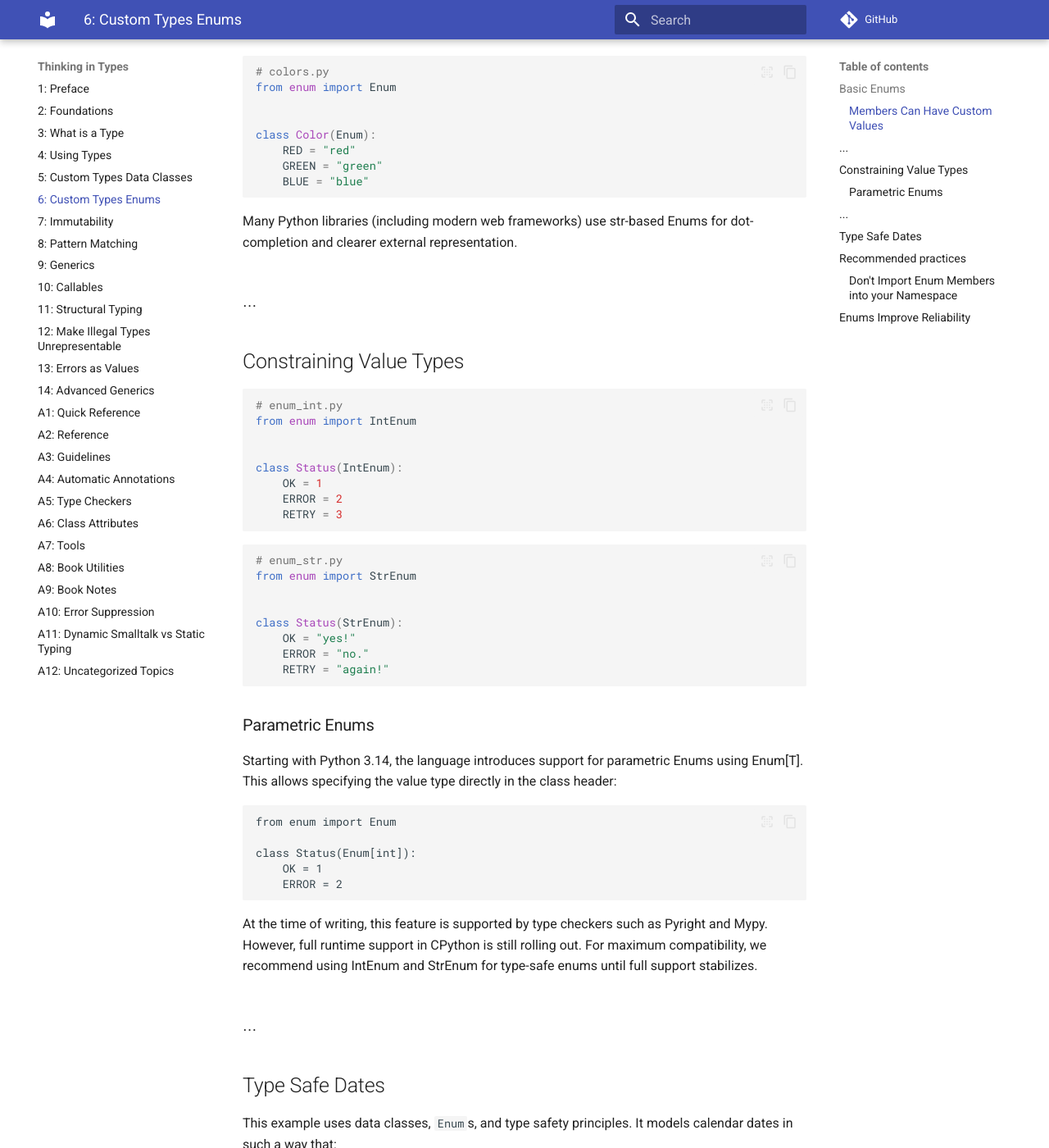
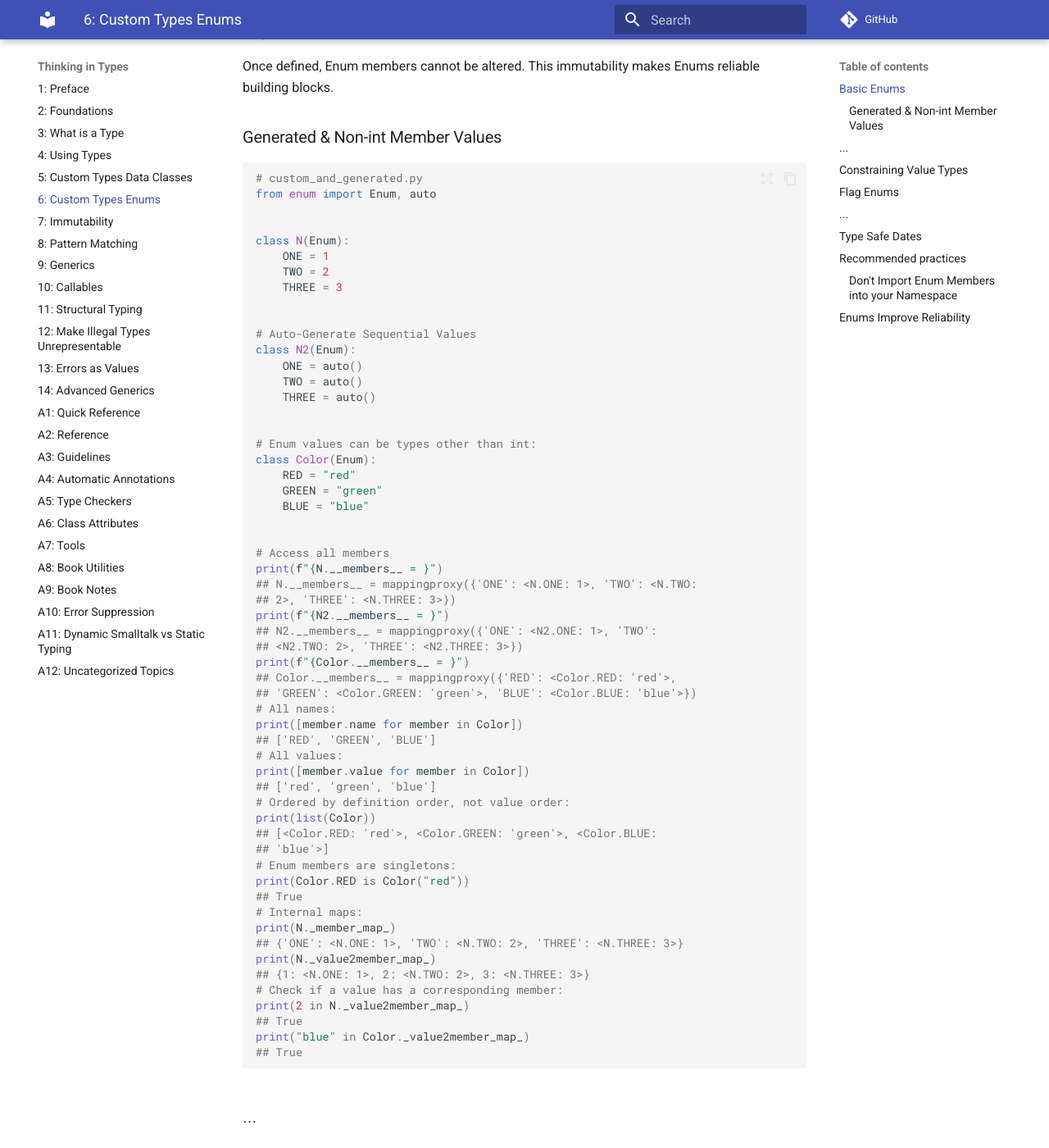
Before and after one commit to ThinkingInTypes/ThinkingInTypes.github.io, an MkDocs documentation site: the page built from Chapters/C06_Custom_Types_Enums.md, in a window 1280 px wide and 1400 px high, scrolled down 2594 px. Shown: the whole window at 82% size. Built offline with MkDocs 1.6.1 and Material for MkDocs 9.7.7, drawn with Linux system fonts in a browser that asks for light colours; comment, search, counter and statistics services are not loaded; some of the changed text lies outside the part shown.

Commit message:
Update C06_Custom_Types_Enums.md

````diff
--- a/Chapters/C06_Custom_Types_Enums.md
+++ b/Chapters/C06_Custom_Types_Enums.md
@@ -55,14 +55,23 @@
     RETRY = 3
 
 
+# Construction syntax returns corresponding value:
+print(Status(2))
+## Status.ERROR
+
+# Look up by name string:
+print(Status["RETRY"])
+## Status.RETRY
+
+
 # Accessing members:
 state = Status.OK
 print(state)
 ## Status.OK
+print(state.name)
+## OK
 print(state.value)
 ## 1
-print(state.name)
-## OK
 
 # Equality and identity:
 assert Status.OK == Status.OK
@@ -105,22 +114,67 @@
 Once defined, Enum members cannot be altered.
 This immutability makes Enums reliable building blocks.
 
-### Members Can Have Custom Values
-
-Enum values can be other types:
+### Generated & Non-int Member Values
 
 ```python
-# colors.py
-from enum import Enum
+# custom_and_generated.py
+from enum import Enum, auto
 
 
+class N(Enum):
+    ONE = 1
+    TWO = 2
+    THREE = 3
+
+
+# Auto-Generate Sequential Values
+class N2(Enum):
+    ONE = auto()
+    TWO = auto()
+    THREE = auto()
+
+
+# Enum values can be types other than int:
 class Color(Enum):
     RED = "red"
     GREEN = "green"
     BLUE = "blue"
+
+
+# Access all members
+print(f"{N.__members__ = }")
+## N.__members__ = mappingproxy({'ONE': <N.ONE: 1>, 'TWO': <N.TWO:
+## 2>, 'THREE': <N.THREE: 3>})
+print(f"{N2.__members__ = }")
+## N2.__members__ = mappingproxy({'ONE': <N2.ONE: 1>, 'TWO':
+## <N2.TWO: 2>, 'THREE': <N2.THREE: 3>})
+print(f"{Color.__members__ = }")
+## Color.__members__ = mappingproxy({'RED': <Color.RED: 'red'>,
+## 'GREEN': <Color.GREEN: 'green'>, 'BLUE': <Color.BLUE: 'blue'>})
+# All names:
+print([member.name for member in Color])
+## ['RED', 'GREEN', 'BLUE']
+# All values:
+print([member.value for member in Color])
+## ['red', 'green', 'blue']
+# Ordered by definition order, not value order:
+print(list(Color))
+## [<Color.RED: 'red'>, <Color.GREEN: 'green'>, <Color.BLUE:
+## 'blue'>]
+# Enum members are singletons:
+print(Color.RED is Color("red"))
+## True
+# Internal maps:
+print(N._member_map_)
+## {'ONE': <N.ONE: 1>, 'TWO': <N.TWO: 2>, 'THREE': <N.THREE: 3>}
+print(N._value2member_map_)
+## {1: <N.ONE: 1>, 2: <N.TWO: 2>, 3: <N.THREE: 3>}
+# Check if a value has a corresponding member:
+print(2 in N._value2member_map_)
+## True
+print("blue" in Color._value2member_map_)
+## True
 ```
-
-Many Python libraries (including modern web frameworks) use str-based Enums for dot-completion and clearer external representation.
 
 ## ...
 
@@ -148,21 +202,77 @@
     RETRY = "again!"
 ```
 
-### Parametric Enums
+Many Python libraries (including modern web frameworks) use str-based Enums for dot-completion and clearer external representation.
 
-Starting with Python 3.14, the language introduces support for parametric Enums using Enum[T]. This allows specifying the value type directly in the class header:
+## Flag Enums
 
-```text
-from enum import Enum
+```python
+# option_flags.py
+from enum import Flag, auto
 
-class Status(Enum[int]):
-    OK = 1
-    ERROR = 2
+
+class Option(Flag):
+    NONE = 0
+    TRACE = auto()
+    DEBUG = auto()
+    VERBOSE = auto()
+    SILENT = auto()
+    SAVE = auto()
+
+    @classmethod
+    def all(cls) -> "Option":
+        return (
+            cls.TRACE
+            | cls.DEBUG
+            | cls.VERBOSE
+            | cls.SILENT
+            | cls.SAVE
+        )
+
+
+print([(member, member.name, member.value) for member in Option])
+## [(<Option.TRACE: 1>, 'TRACE', 1), (<Option.DEBUG: 2>, 'DEBUG',
+## 2), (<Option.VERBOSE: 4>, 'VERBOSE', 4), (<Option.SILENT: 8>,
+## 'SILENT', 8), (<Option.SAVE: 16>, 'SAVE', 16)]
+
+for k, v in Option.__members__.items():
+    print(f"{k} = {v.value} ({v.value:08b})")
+## NONE = 0 (00000000)
+## TRACE = 1 (00000001)
+## DEBUG = 2 (00000010)
+## VERBOSE = 4 (00000100)
+## SILENT = 8 (00001000)
+## SAVE = 16 (00010000)
+
+# Compose options:
+opt1 = Option.TRACE | Option.VERBOSE
+# Combined flags produce symbolic names, not just numbers:
+print(f"{opt1 = } ({opt1.value:08b})")
+## opt1 = <Option.TRACE|VERBOSE: 5> (00000101)
+opt2 = opt1 | Option.SAVE
+print(f"{opt2 = } ({opt2.value:08b})")
+## opt2 = <Option.TRACE|VERBOSE|SAVE: 21> (00010101)
+
+# Membership:
+print(f"{Option.TRACE in opt2 = }")
+## Option.TRACE in opt2 = True
+print(f"{Option.VERBOSE not in opt2 = }")
+## Option.VERBOSE not in opt2 = False
+
+# Bitwise AND: what options are present in both:
+print(f"{opt2 & Option.VERBOSE = }")
+## opt2 & Option.VERBOSE = <Option.VERBOSE: 4>
+print(f"{opt2 & Option.DEBUG = }")
+## opt2 & Option.DEBUG = <Option.NONE: 0>
+
+# Equivalence:
+print(f"{(opt2 & Option.SAVE) != Option.NONE = }")
+## (opt2 & Option.SAVE) != Option.NONE = True
+
+# Bitwise XOR: what options are missing from opt2:
+print(f"Missing: {Option.all() ^ opt2}")
+## Missing: Option.DEBUG|SILENT
 ```
-
-At the time of writing, this feature is supported by type checkers such as Pyright and Mypy.
-However, full runtime support in CPython is still rolling out.
-For maximum compatibility, we recommend using IntEnum and StrEnum for type-safe enums until full support stabilizes.
 
 ## ...
 
@@ -213,7 +323,7 @@
 from month_value import MonthValue
 
 
-class Month(Enum):  # Enum[MonthValue]
+class Month(Enum):
     JANUARY = MonthValue(1, 31)
     FEBRUARY = MonthValue(2, 28)
     MARCH = MonthValue(3, 31)
````
Also changed, not shown: other parts of Chapters/C06_Custom_Types_Enums.md (+1 -1 lines).
